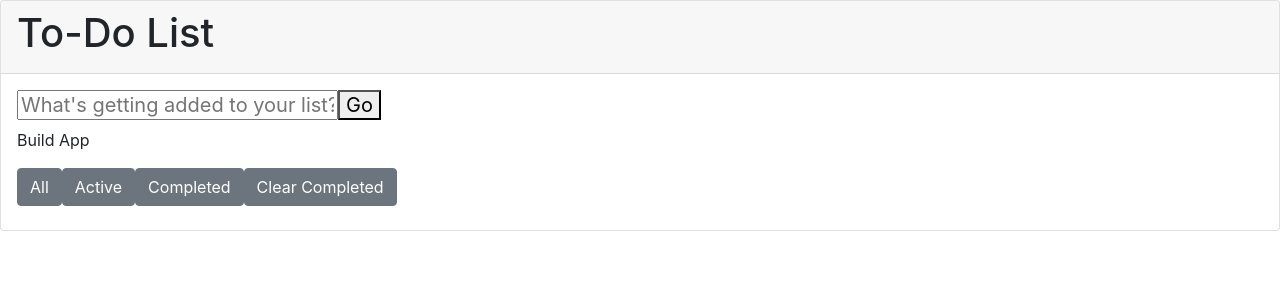
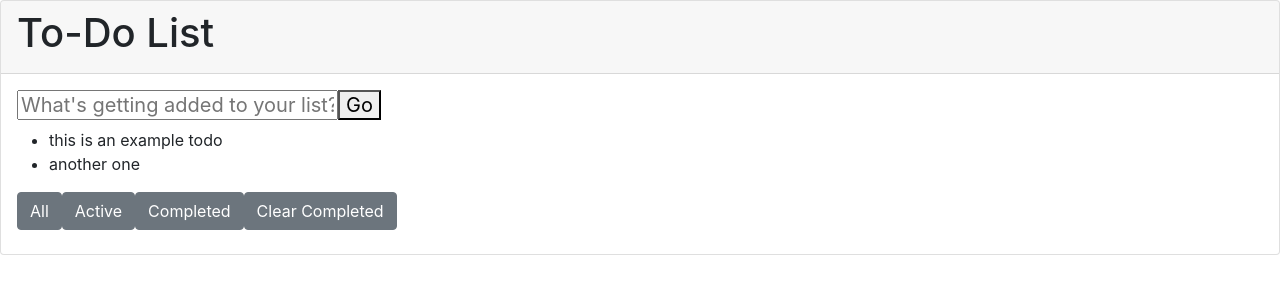
Before and after one commit to anthony-devarti/todolist, a React (Create React App) app: page / in a window 1280 px wide. Shown: the top 300 px of the page. Built offline with nearby package versions, Linux system fonts and the light colour scheme.

Commit message:
so this is at least displaying the example tasks correctly

```diff
--- a/src/App.js
+++ b/src/App.js
@@ -49,7 +49,9 @@ function App() {
                 <Card.Body>
                     <Card.Title><Input setToDos={setToDos} toDos={toDos}/></Card.Title>
                     <Card.Text>
-                    <ToDoItem />
+                      <div>
+                        <ToDoItem setToDos={setToDos} toDos={toDos}/>
+                      </div>
                     </Card.Text>
                     <Button variant="secondary mb-2" onClick={addTodo}>All</Button>
                     <Button variant="secondary mb-2" >Active</Button>
--- a/src/ToDoitem.js
+++ b/src/ToDoitem.js
@@ -1,34 +1,44 @@
 import { ToggleButton } from "react-bootstrap"
 import { useState } from "react";
 
-export default function ToDoItem(){
+export default function ToDoItem({setToDos, toDos}){
     const [checked, setChecked] = useState(false);
     const [deleted, setDeleted] = useState(false);
     //for loop that generates one of these divs for each object in the toDos array
     //something isn't right with the delete button.  "Warning: Received `false` for a non-boolean attribute `deleted`."
-    return (
-        <>
-        {/* <ToggleButton
-          id="toggle-check"
-          type="checkbox"
-          variant="secondary"
-          checked={checked}
-          value="1"
-          onChange={(e) => setChecked(e.currentTarget.checked)}
-        >
-          Checked
-        </ToggleButton> */}
-        Build App
-        {/* <button
-            id="toggle-delete"
-            type="checkbox"
-            variant="secondary"
-            deleted={deleted}
-            value="1"
-            onChange={(e) => setDeleted(e.currentTarget.deleted)}
-        >
-            Delete
-        </button> */}
-        </>
-    )
+
+    //make a function that maps over the entire array and fills stuff in.  The temp vars are doing the work now.
+    //https://developer.mozilla.org/en-US/docs/Web/JavaScript/Reference/Global_Objects/Array/map
+    //https://reactjs.org/docs/lists-and-keys.html
+    console.log('I am rendering')
+    //I can track todo items from the list according to their index just fine.  Need to be able to track them by their key
+    console.log(toDos[0])
+
+    //I need to print a different row with the text of the todo item visible.
+    //The div that contains it should have its status and unique key, but they do not need to be visible
+
+    //how to get the specific text value of one todo to appear in here
+    function ListItem(toDo){
+      return <li>{toDo.text}</li>
+    }
+
+    function toDoList(toDos){
+      const toDoList = toDos.map((toDo)=>
+        <ListItem key={toDo.id} text={toDo.text} />
+      );
+      return (
+        <ul>{toDoList}</ul>
+      );
+    }
+
+      let tempText="this is hardcoded text"
+      let tempId='14'
+      let tempStatus='am I active or completed?'
+
+        return (
+          <>
+          {toDoList(toDos)}
+          </>
+        )
+
 }
```
